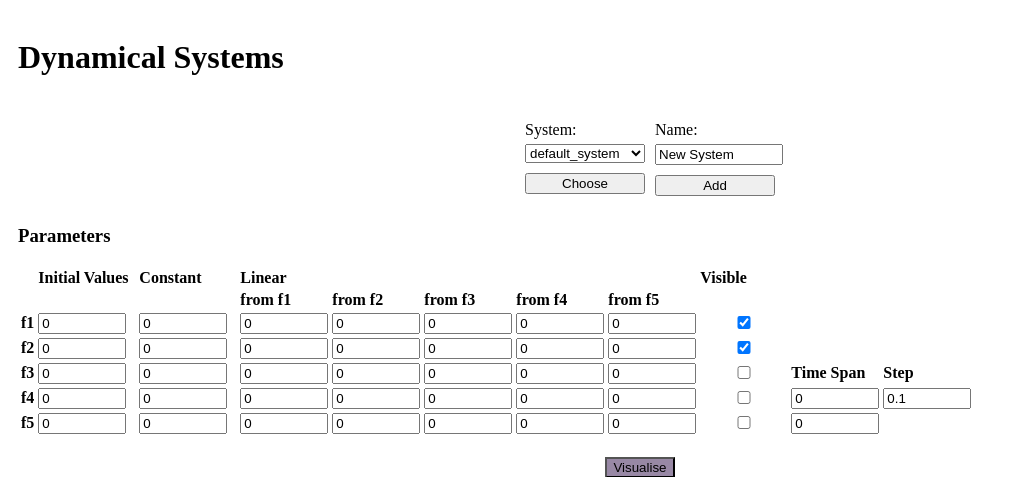
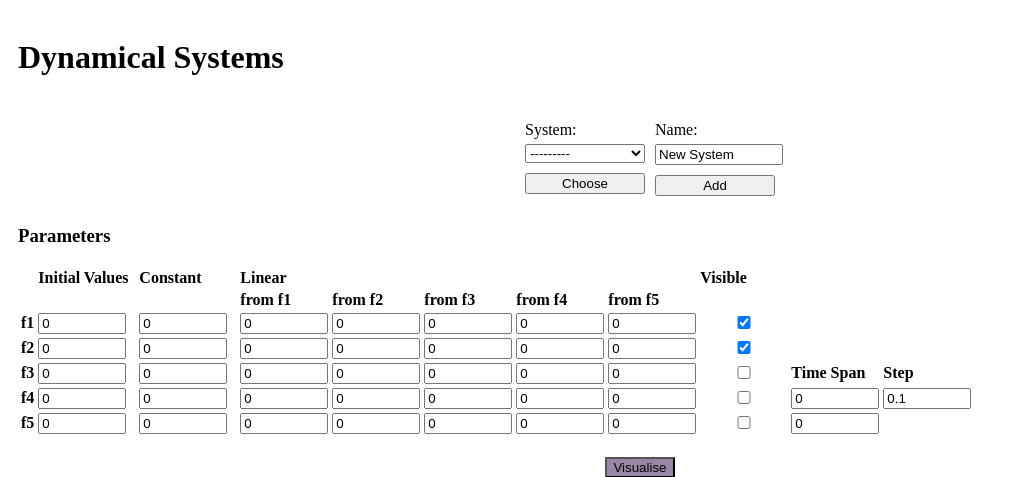
Before and after one commit to sebastiandohnany/Dynamical_Systems, a Django app: template templates/visualiser.html in a window 1280 px wide. Shown: the top 477 px of the page, without its empty margins (0-1016 px from the left). Run offline with Django 3.2, Linux system fonts and the light colour scheme; the template is opened without the code that fills it: values that come from a table or form of the project are taken from there, others are empty; data comes from the database, SQL or seed files in the repository; parts of the project's set-up code (start-up, migrations or seed data) failed here and were passed over.

Commit message:
Fix system choice

```diff
--- a/templates/visualiser.html
+++ b/templates/visualiser.html
@@ -16,7 +16,7 @@
     <form method="post">
         {% csrf_token %}
         {{ form_system }}
-        <input type="submit" name="system" value="Choose">
+        <input type="submit" name="change_system" value="Choose">
     </form>
     </div>
     <div id="new_system">
--- a/visualisation/forms.py
+++ b/visualisation/forms.py
@@ -41,7 +41,7 @@ class FormIntegrationMaxStep(forms.ModelForm):
 
 
 class FormSystem(forms.Form):
-    system = forms.ModelChoiceField(queryset=System.objects.all(), initial=0)
+    system = forms.ModelChoiceField(queryset=System.objects.all())
 
 
 class NewSystem(forms.Form):
--- a/visualisation/views.py
+++ b/visualisation/views.py
@@ -27,6 +27,7 @@ def home(request):
         system = models.System.objects.get_or_create(name="Dance")[0]
 
     if request.method == 'POST' and 'new_system' in request.POST:
+        print("new system")
         form_new_system = forms.NewSystem(request.POST)
         if form_new_system.is_valid():
             new_system, created = models.System.objects.get_or_create(name=form_new_system.cleaned_data['name'])
@@ -93,7 +94,8 @@ def home(request):
 
     # if a GET or POST with new SYSTEM
     else:
-        if request.method == 'POST' and 'system' in request.POST:
+        if request.method == 'POST' and 'change_system' in request.POST:
+            print("change system")
             form_system = forms.FormSystem(request.POST)
             if form_system.is_valid():
                 system = form_system.cleaned_data['system']
```
